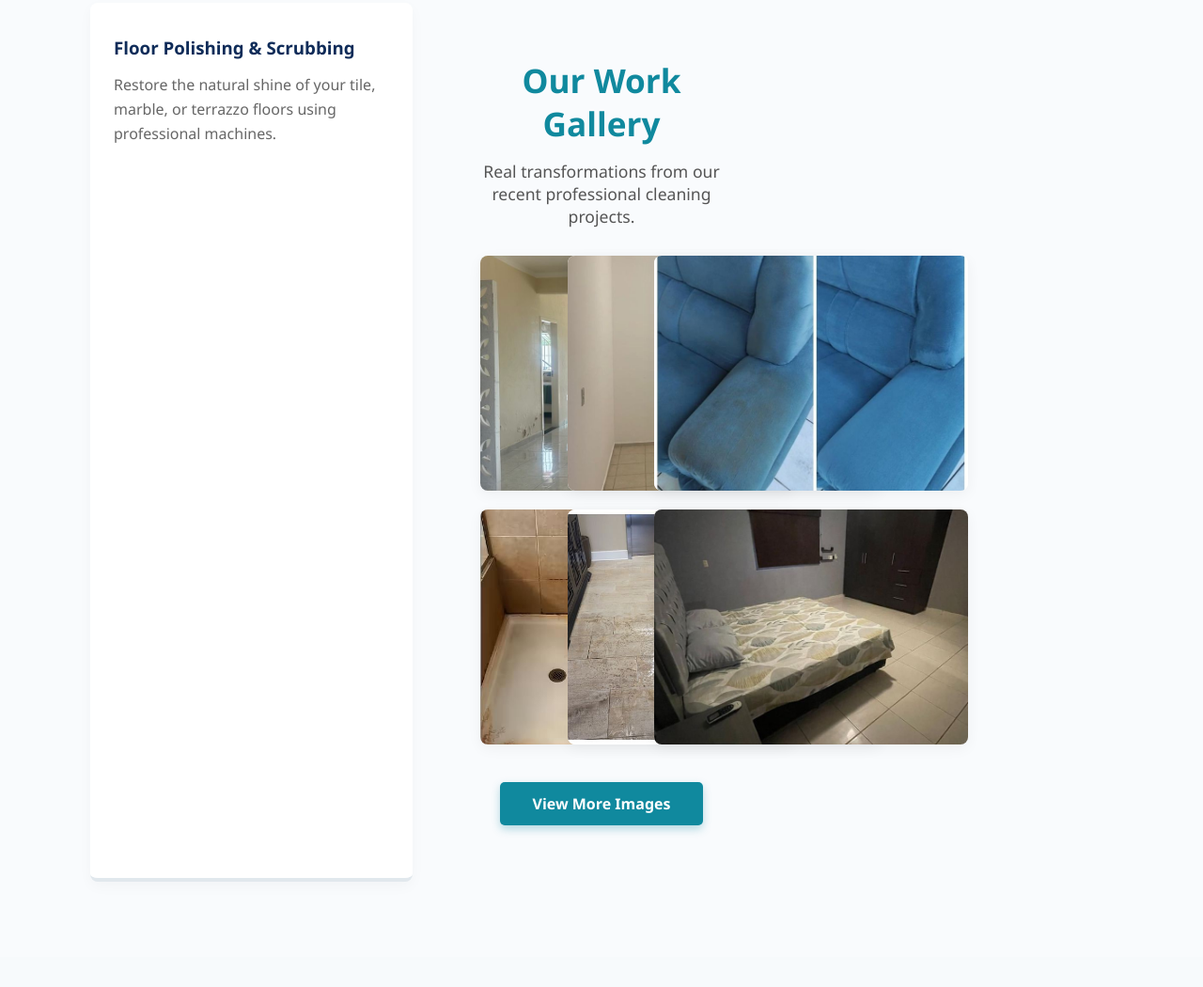
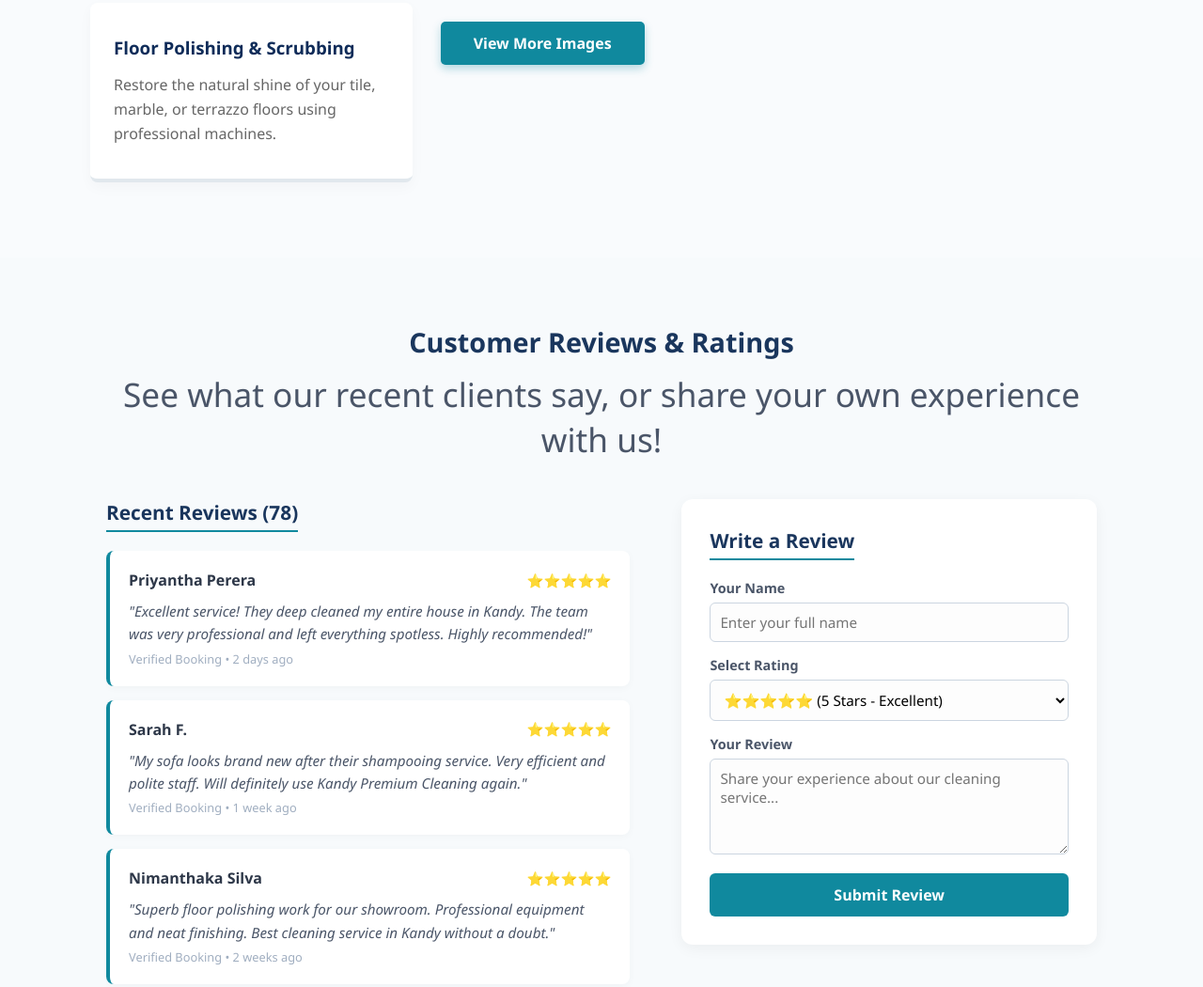
Before and after one commit to kandyzgh/kdz21, a plain HTML site: page index.html in a window 1280 px wide. Shown: the part 1141-2191 px from the top of the page at 94% size. Drawn offline with Linux system fonts and the light colour scheme.

Commit message:
Update index.html

```diff
--- a/index.html
+++ b/index.html
@@ -73,31 +73,6 @@
                     <h3>Floor Polishing & Scrubbing</h3>
                     <p>Restore the natural shine of your tile, marble, or terrazzo floors using professional machines.</p>
                 </div>
-<section class="home-gallery-section">
-    <div class="container">
-        <h2 class="section-title">Our Work Gallery</h2>
-        <p class="section-subtitle">Real transformations from our recent professional cleaning projects.</p>
-
-        <div class="home-gallery-grid">
-            <div class="gallery-item">
-                <img src="Image/1 (1).jpg" alt="Cleaning Project">
-            </div>
-            <div class="gallery-item">
-                <img src="Image/1 (2).jpg" alt="Cleaning Project">
-            </div>
-            <div class="gallery-item">
-                <img src="Image/1 (3).jpg" alt="Cleaning Project">
-            </div>
-            <div class="gallery-item">
-                <img src="Image/1 (4).jpg" alt="Cleaning Project">
-            </div>
-            <div class="gallery-item">
-                <img src="Image/1 (5).jpg" alt="Cleaning Project">
-            </div>
-            <div class="gallery-item">
-                <img src="Image/1 (6).jpg" alt="Cleaning Project">
-            </div>
-        </div>
 
         <div class="view-more-container">
             <a href="gallery.html" class="view-more-btn">View More Images</a>
```
